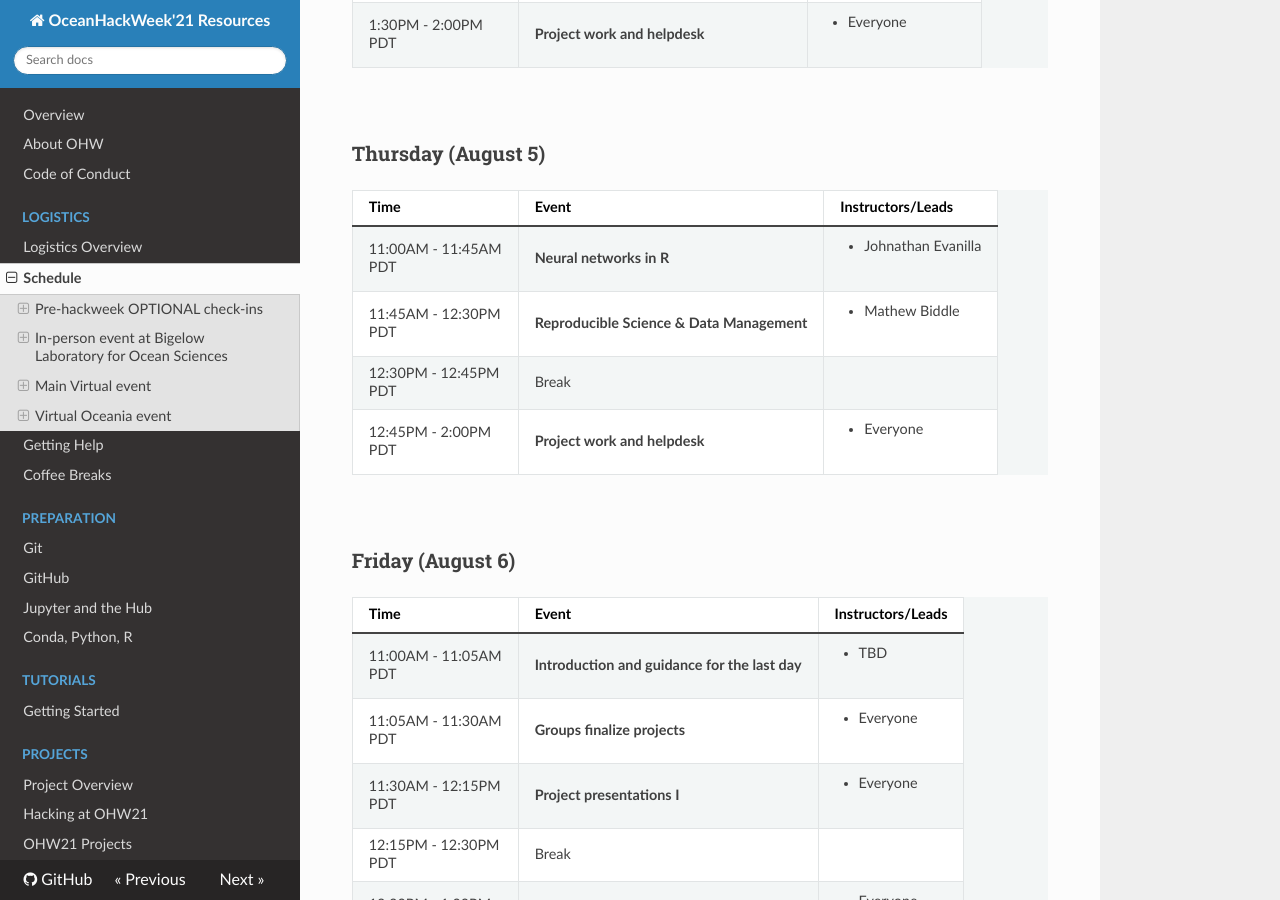
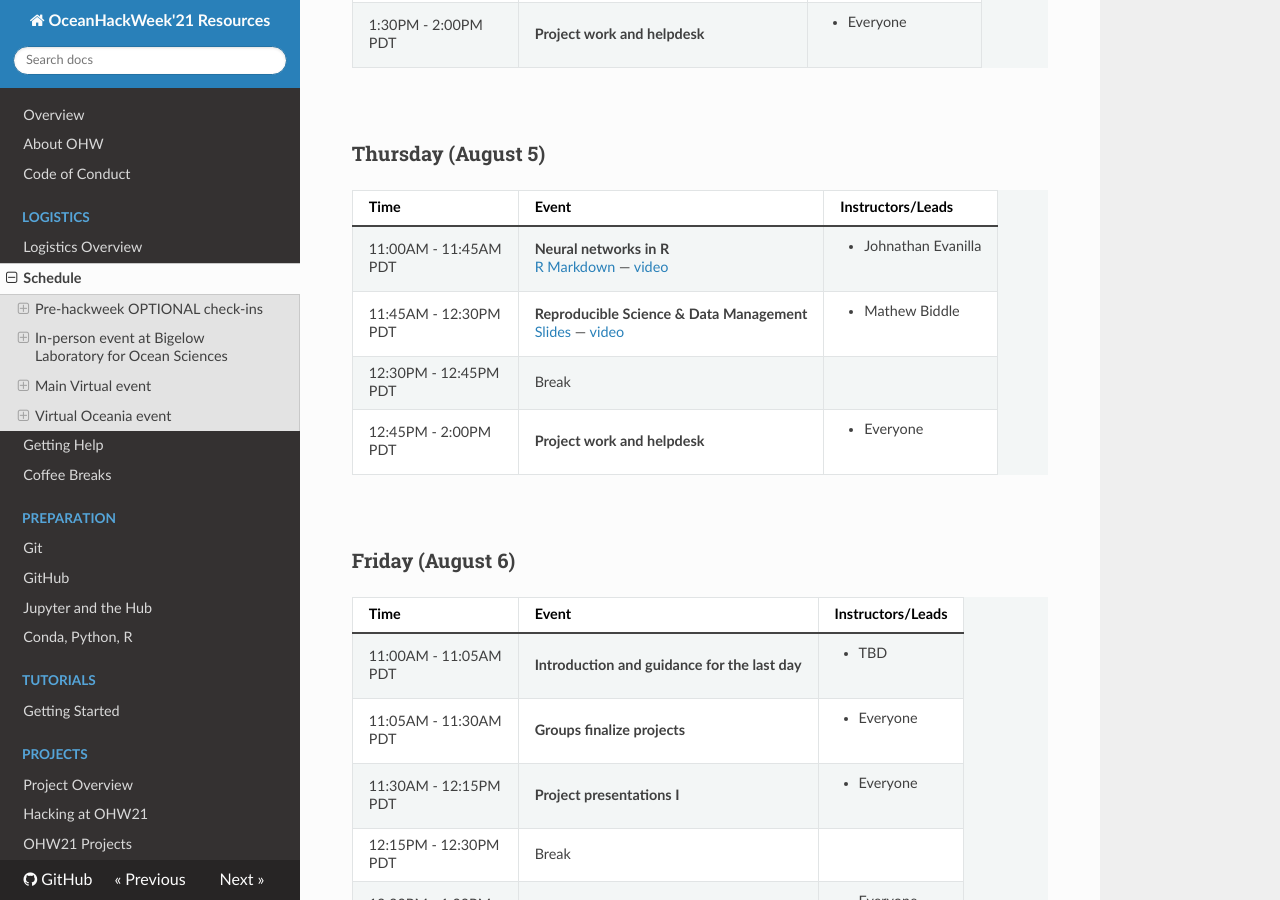
Before and after one commit to oceanhackweek/ohw-resources, an MkDocs documentation site: the page built from docs/schedule.md, in a window 1280 px wide and 900 px high, scrolled down 4320 px. Built offline with MkDocs 1.6.1, drawn with Linux system fonts in a browser that asks for light colours; nearby versions of some CDN libraries.

Commit message:
added links to code and recordings for Thursday tutorials

```diff
--- a/docs/schedule.md
+++ b/docs/schedule.md
@@ -473,8 +473,9 @@ All times listed below for the main virtual event are in [PDT (UTC-7)](https://w
     <tr>
       <td>11:00AM - 11:45AM<br>PDT</td>
       <td>
-        <strong>Neural networks in R</strong>
-        <br>
+        <strong>Neural networks in R</strong><br>
+        <a href="https://github.com/oceanhackweek/ohw-tutorials/tree/master/r-keras-test">R Markdown</a>
+        &mdash; <a href="https://www.youtube.com/watch?v=mXDbc5JNyz0&list=PLA6PlfxWZPLTPQ_OIr3dDPF9FRiHQXoVF&index=1">video</a>
       </td>
       <td>
         <ul><li>Johnathan Evanilla</li></ul>
@@ -483,8 +484,9 @@ All times listed below for the main virtual event are in [PDT (UTC-7)](https://w
     <tr>
       <td>11:45AM - 12:30PM<br>PDT</td>
       <td>
-        <strong>Reproducible Science & Data Management</strong>
-        <br>
+        <strong>Reproducible Science & Data Management</strong><br>
+        <a href="https://github.com/oceanhackweek/ohw-tutorials/tree/master/reproducible-science">Slides</a>
+        &mdash; <a href="https://www.youtube.com/watch?v=l2H4tAc7vho&list=PLA6PlfxWZPLTPQ_OIr3dDPF9FRiHQXoVF&index=2">video</a>
       </td>
       <td>
         <ul><li>Mathew Biddle</li></ul>
```
